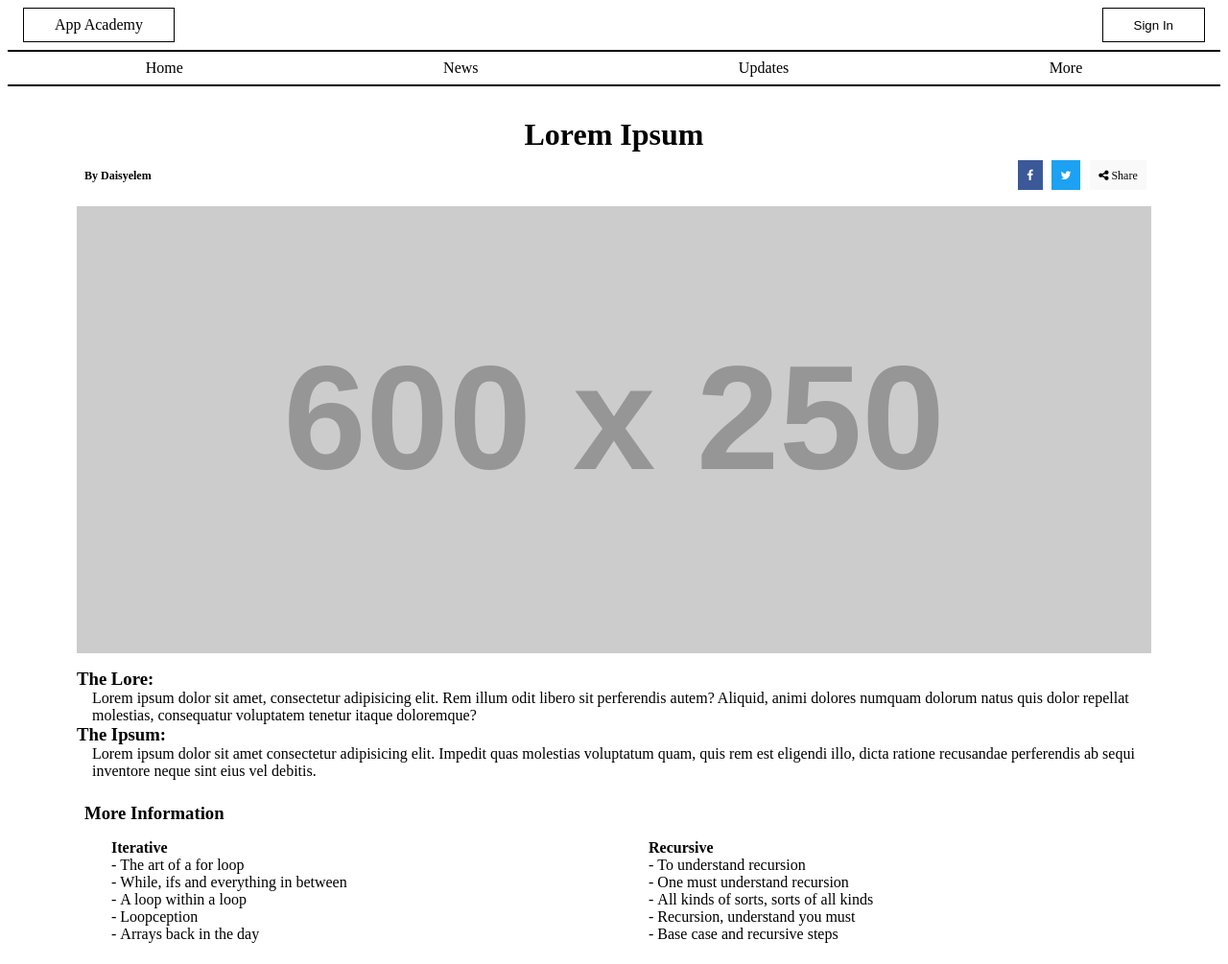
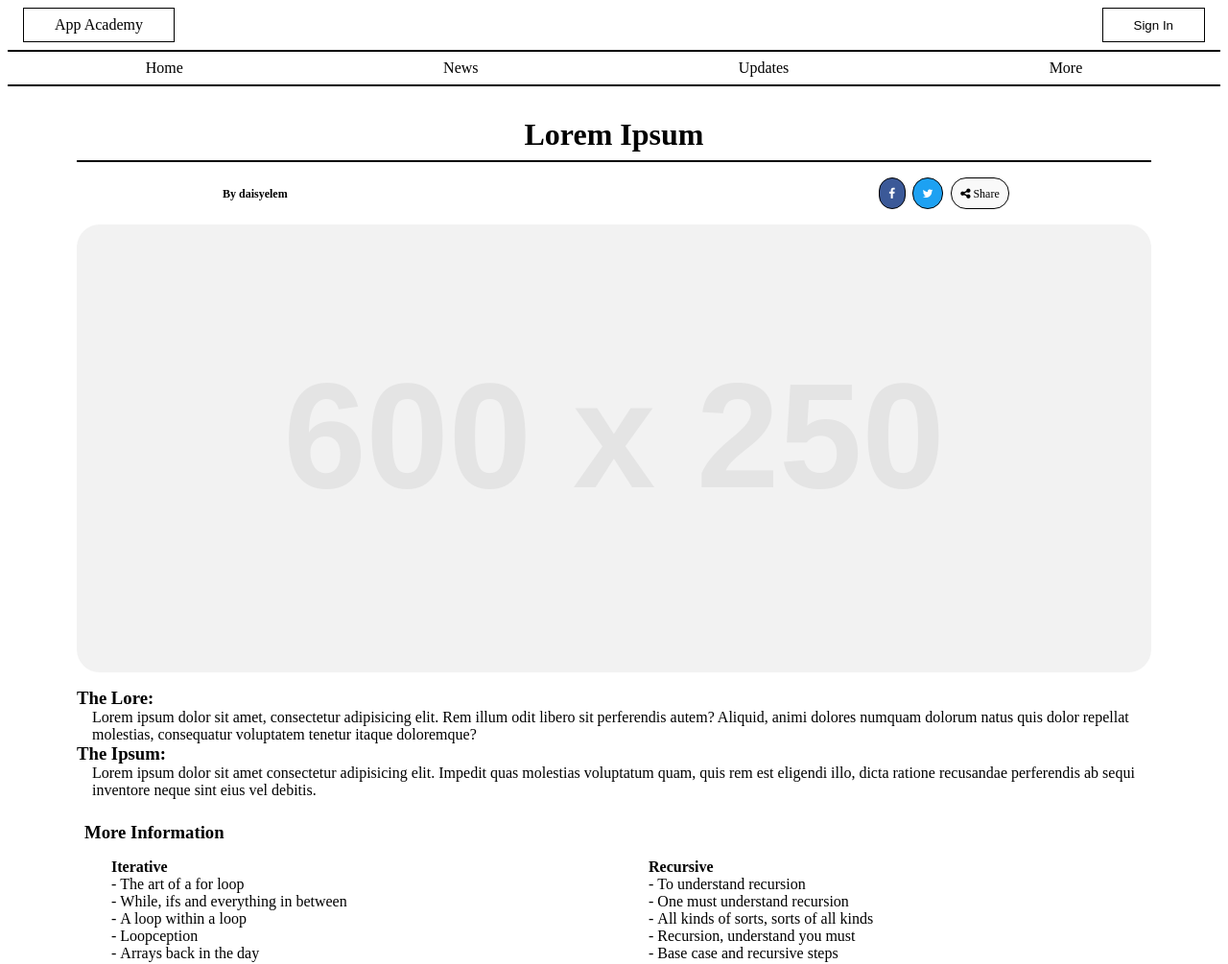
Before and after one commit to daisyelem/html-css-specs, a plain HTML site: page index.html in a window 1280 px wide. Shown: the top 1005 px of the page at 96% size. Drawn offline with Linux system fonts and the light colour scheme; placeholder pictures from the web are drawn by us.

Commit message:
style page title and image

```diff
--- a/index.html
+++ b/index.html
@@ -30,7 +30,7 @@
         <!-- Page Title -->
             <h1>Lorem Ipsum</h1>
         <!-- Author Name -->
-            <h2>By Daisyelem</h2>
+            <h2>By daisyelem</h2>
         <!-- Social Media Links -->
             <div class="social-media">
                 <a href="#" class="fa fa-facebook"></a>
@@ -39,7 +39,7 @@
             </div>
         </header>
         <!-- Main Image -->
-        <img src="https://placehold.co/600x250/white/red" alt="Main Image" class="main-image">
+        <img src="https://placehold.co/600x250/red/white" alt="Main Image" class="main-image">
         <!-- Subtitle 1 -->
         <section class="main-text">
             <h3>The Lore:</h3>
--- a/style.css
+++ b/style.css
@@ -69,7 +69,7 @@ main {
 .page-head {
     display: flex;
     flex-wrap: wrap;
-    justify-content: space-between;
+    justify-content: space-around;
     align-items: baseline;
     padding: 0.5rem;
 }
@@ -79,11 +79,15 @@ main {
     width: 100%;
     text-align: center;
     padding: 0.5rem;
+    border-bottom: 2px black solid;
+    margin: 0 0 1rem 0;
+
 }
 
 .page-head h2 {
     font-size: 0.75rem;
     padding: 0.5rem;
+    width: 25rem;
 }
 
 .social-media {
@@ -97,6 +101,8 @@ main {
     padding: 0.6rem;
     text-decoration: none;
     text-align: center;
+    border: 1px solid black;
+    border-radius: 1rem;
 }
 
 .fa:hover {
@@ -122,6 +128,8 @@ main {
     width: 100%;
     object-fit: cover;
     padding: 0.5rem;
+    border-radius: 2rem;
+    opacity: 0.25;
 }
 
 .main-text {
```
